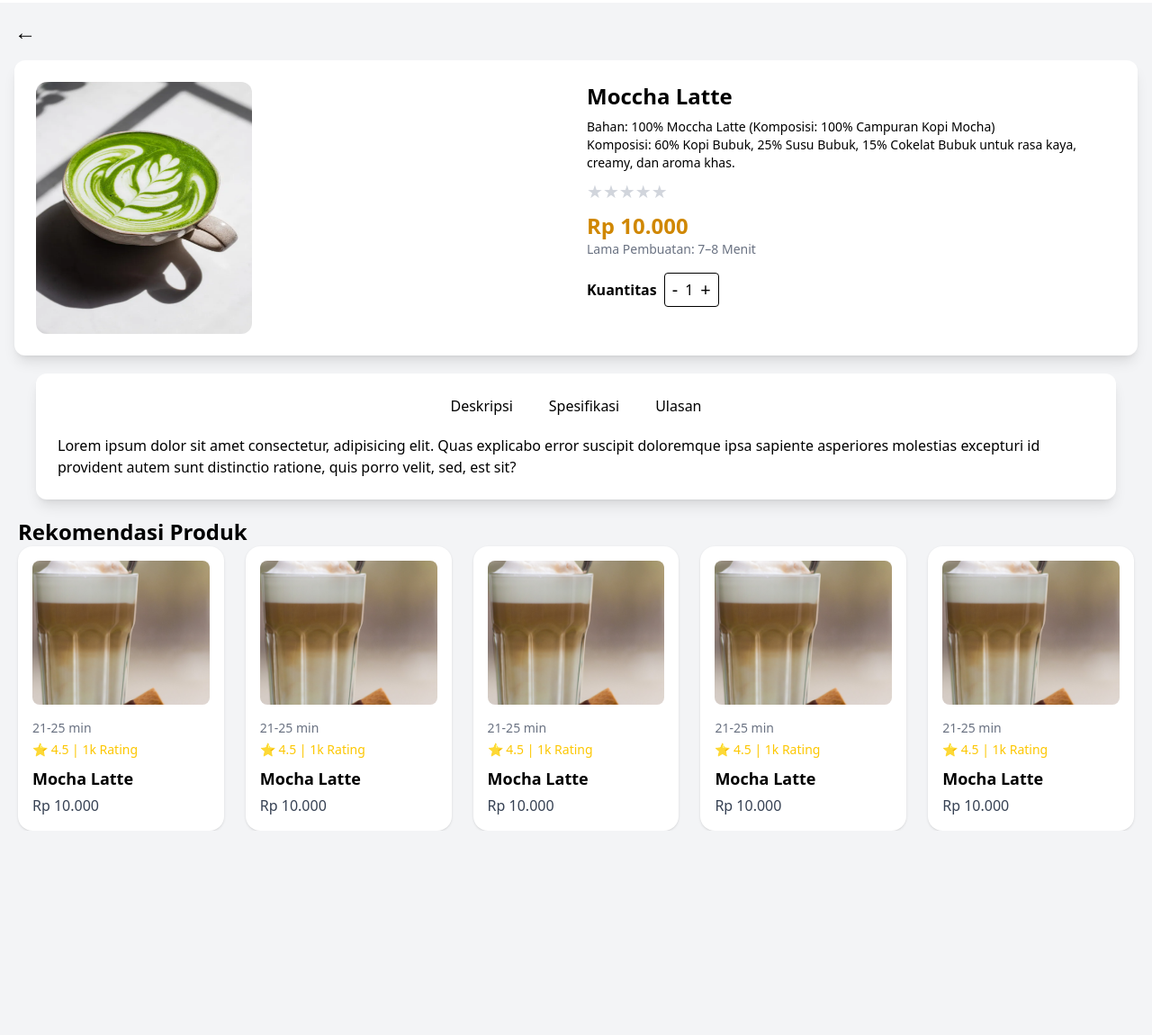
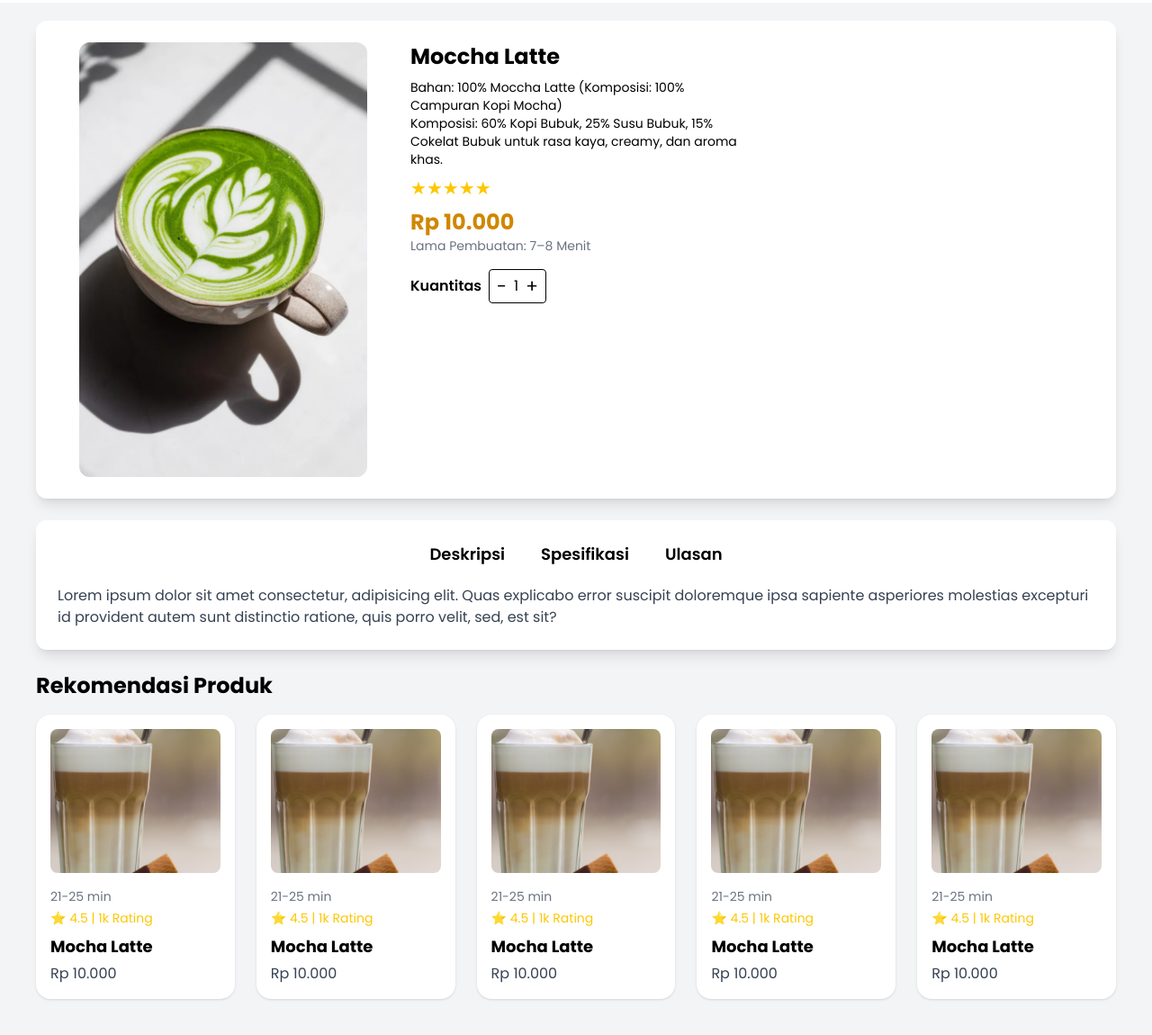
Before and after one commit to Sazhumaa/Nirantara-Cafe, a website: page src/BuyingPageBaru.html in a window 1280 px wide. Shown: the part 135-1285 px from the top of the page at 90% size. Before the commit the page ends 1058 px from the top, so only its background shows below. Drawn offline with Linux system fonts and the light colour scheme.

Commit message:
Raw Buying Page

```diff
--- a/src/BuyingPageBaru.html
+++ b/src/BuyingPageBaru.html
@@ -1,19 +1,18 @@
 <!DOCTYPE html>
 <html lang="en">
 <head>
-    <meta charset="UTF-8">
-    <meta name="viewport" content="width=device-width, initial-scale=1.0">
+  <meta charset="UTF-8" />
+  <meta name="viewport" content="width=device-width, initial-scale=1.0" />
   <title>Buying Page</title>
-    <link href="./output.css" rel="stylesheet" >
+  <link href="./output.css" rel="stylesheet" />
   <script src="main.js"></script>
-    <link rel="preconnect" href="https://fonts.googleapis.com">
-    <link rel="preconnect" href="https://fonts.gstatic.com" crossorigin>
-    <link href="https://fonts.googleapis.com/css2?family=Poppins:wght@400;600;700&display=swap" rel="stylesheet">
+  <link rel="preconnect" href="https://fonts.googleapis.com" />
+  <link rel="preconnect" href="https://fonts.gstatic.com" crossorigin />
+  <link href="https://fonts.googleapis.com/css2?family=Poppins:wght@400;600;700&display=swap" rel="stylesheet" />
 </head>
+<body class="bg-gray-100 font-[Poppins]">
 
-<body class="bg-gray-100">
-
-    <section>
+  <!-- Navigation -->
     <nav class="pb-8 pt-10 p-10 bg-white">
         <!-- Header -->
         <div class="flex items-center justify-between mb-6">
@@ -29,35 +28,27 @@
             </div>
           </div>
     </nav>
-</section>
 
-<div class="p-4">
-    <button class="text-2xl">&#8592;</button>
-  </div>
+
 
   <!-- Product Section -->
-  <div class="bg-white mx-4 p-6 rounded-xl shadow-lg">
-    <div class="grid md:grid-cols-2 gap-6">
-      <!-- Image -->
-      <img src="image/Matcha Latte.webp" alt="Moccha Latte" class="w-60 h-70 rounded-xl" />
-
-
-      <!-- Info -->
+  <section class="bg-white mx-4 md:mx-10 p-6 rounded-xl shadow-lg mt-5">
+    <div class="grid md:grid-cols-3 gap-6">
+      <div class="flex justify-center">
+        <img src="image/Matcha Latte.webp" alt="Moccha Latte" class="w-full max-w-xs h-auto rounded-xl object-cover" />
+      </div>
       <div>
         <h2 class="text-2xl font-bold mb-2">Moccha Latte</h2>
         <p class="text-sm mb-2">Bahan: 100% Moccha Latte (Komposisi: 100% Campuran Kopi Mocha)<br>
           Komposisi: 60% Kopi Bubuk, 25% Susu Bubuk, 15% Cokelat Bubuk untuk rasa kaya, creamy, dan aroma khas.</p>
 
-        <!-- Stars -->
         <div class="flex space-x-1 my-2">
-          <span class="text-gray-300 text-xl">★★★★★</span>
+          <span class="text-yellow-400 text-xl">★★★★★</span>
         </div>
 
-        <!-- Harga dan Durasi -->
         <p class="text-yellow-600 text-2xl font-bold">Rp 10.000</p>
         <p class="text-sm text-gray-500">Lama Pembuatan: 7–8 Menit</p>
 
-        <!-- Kuantitas -->
         <div class="flex items-center mt-4 space-x-2">
           <span class="font-semibold">Kuantitas</span>
           <div class="flex items-center border rounded px-2 py-1 space-x-2">
@@ -68,86 +59,65 @@
         </div>
       </div>
     </div>
+  </section>
+
+  <!-- Description / Specification / Review -->
+  <section class="bg-white mx-4 md:mx-10 mt-6 p-6 rounded-xl shadow-lg">
+    <div class="flex justify-center gap-6 md:gap-10 text-center text-base md:text-lg font-semibold">
+      <h1 class="cursor-pointer hover:text-yellow-500">Deskripsi</h1>
+      <h1 class="cursor-pointer hover:text-yellow-500">Spesifikasi</h1>
+      <h1 class="cursor-pointer hover:text-yellow-500">Ulasan</h1>
     </div>
-
-        <!-- Deskription, Specific, Ulasan -->
-        <div class="bg-white mx-10 mt-5 p-6 rounded-xl shadow-lg">
-          <!-- H1 -->
-            <div class="flex justify-center gap-10 text-center  ">
-              <h1>Deskripsi</h1>
-              <h1>Spesifikasi</h1>
-              <h1>Ulasan</h1>
-            </div>
-
-          <!-- Paragraf -->
-            <div class="mt-5 ">
+    <div class="mt-5 text-sm md:text-base text-gray-700">
       <p>Lorem ipsum dolor sit amet consectetur, adipisicing elit. Quas explicabo error suscipit doloremque ipsa sapiente asperiores molestias excepturi id provident autem sunt distinctio ratione, quis porro velit, sed, est sit?</p>
     </div>
-        </div>
-
+  </section>
 
   <!-- Rekomendasi Produk -->
-
-        <div class="mt-5 mx-5 ">
-
-          <span class="text-2xl font-bold">
-            <h1>Rekomendasi Produk</h1>
-          </span>
-
-          <div class="grid grid-cols-1 md:grid-cols-5 gap-6">
-          <div class="bg-white p-4 rounded-2xl shadow hover:shadow-lg">
-            <img src="image\latte-macchiato-245477_1280.jpg" alt="Mocha Latte" class="rounded-lg mb-4 h-40 w-full object-cover">
+  <section class="mt-6 mx-4 md:mx-10">
+    <h1 class="text-xl md:text-2xl font-bold mb-4">Rekomendasi Produk</h1>
+    <div class="grid grid-cols-1 sm:grid-cols-2 md:grid-cols-3 lg:grid-cols-5 gap-6">
+      <!-- Produk Card -->
+      <!-- Ulangi sebanyak yang dibutuhkan -->
+      <div class="bg-white p-4 rounded-2xl shadow hover:shadow-lg mb-10">
+        <img src="image/latte-macchiato-245477_1280.jpg" alt="Mocha Latte" class="rounded-lg mb-4 h-40 w-full object-cover">
         <div class="text-gray-500 text-sm mb-1">21-25 min</div>
-            <div class="flex items-center gap-1 text-yellow-400 text-sm mb-2">
-              ⭐ 4.5 | 1k Rating
+        <div class="flex items-center gap-1 text-yellow-400 text-sm mb-2">⭐ 4.5 | 1k Rating</div>
+        <h4 class="text-lg font-bold mb-1">Mocha Latte</h4>
+        <p class="text-gray-700">Rp 10.000</p>
       </div>
+      <div class="bg-white p-4 rounded-2xl shadow hover:shadow-lg mb-10">
+        <img src="image/latte-macchiato-245477_1280.jpg" alt="Mocha Latte" class="rounded-lg mb-4 h-40 w-full object-cover">
+        <div class="text-gray-500 text-sm mb-1">21-25 min</div>
+        <div class="flex items-center gap-1 text-yellow-400 text-sm mb-2">⭐ 4.5 | 1k Rating</div>
+        <h4 class="text-lg font-bold mb-1">Mocha Latte</h4>
+        <p class="text-gray-700">Rp 10.000</p>
+      </div>
+      <div class="bg-white p-4 rounded-2xl shadow hover:shadow-lg mb-10">
+        <img src="image/latte-macchiato-245477_1280.jpg" alt="Mocha Latte" class="rounded-lg mb-4 h-40 w-full object-cover">
+        <div class="text-gray-500 text-sm mb-1">21-25 min</div>
+        <div class="flex items-center gap-1 text-yellow-400 text-sm mb-2">⭐ 4.5 | 1k Rating</div>
+        <h4 class="text-lg font-bold mb-1">Mocha Latte</h4>
+        <p class="text-gray-700">Rp 10.000</p>
+      </div>
+      <div class="bg-white p-4 rounded-2xl shadow hover:shadow-lg mb-10">
+        <img src="image/latte-macchiato-245477_1280.jpg" alt="Mocha Latte" class="rounded-lg mb-4 h-40 w-full object-cover">
+        <div class="text-gray-500 text-sm mb-1">21-25 min</div>
+        <div class="flex items-center gap-1 text-yellow-400 text-sm mb-2">⭐ 4.5 | 1k Rating</div>
+        <h4 class="text-lg font-bold mb-1">Mocha Latte</h4>
+        <p class="text-gray-700">Rp 10.000</p>
+      </div>
+      <div class="bg-white p-4 rounded-2xl shadow hover:shadow-lg mb-10">
+        <img src="image/latte-macchiato-245477_1280.jpg" alt="Mocha Latte" class="rounded-lg mb-4 h-40 w-full object-cover">
+        <div class="text-gray-500 text-sm mb-1">21-25 min</div>
+        <div class="flex items-center gap-1 text-yellow-400 text-sm mb-2">⭐ 4.5 | 1k Rating</div>
         <h4 class="text-lg font-bold mb-1">Mocha Latte</h4>
         <p class="text-gray-700">Rp 10.000</p>
       </div>
 
-          <div class="bg-white p-4 rounded-2xl shadow hover:shadow-lg">
-            <img src="image\latte-macchiato-245477_1280.jpg" alt="Mocha Latte" class="rounded-lg mb-4 h-40 w-full object-cover">
-            <div class="text-gray-500 text-sm mb-1">21-25 min</div>
-            <div class="flex items-center gap-1 text-yellow-400 text-sm mb-2">
-              ⭐ 4.5 | 1k Rating
+      <!-- Duplikat card lainnya dengan data berbeda jika diperlukan -->
     </div>
-            <h4 class="text-lg font-bold mb-1">Mocha Latte</h4>
-            <p class="text-gray-700">Rp 10.000</p>
-          </div>
-
-          <div class="bg-white p-4 rounded-2xl shadow hover:shadow-lg">
-            <img src="image\latte-macchiato-245477_1280.jpg" alt="Mocha Latte" class="rounded-lg mb-4 h-40 w-full object-cover">
-            <div class="text-gray-500 text-sm mb-1">21-25 min</div>
-            <div class="flex items-center gap-1 text-yellow-400 text-sm mb-2">
-              ⭐ 4.5 | 1k Rating
-            </div>
-            <h4 class="text-lg font-bold mb-1">Mocha Latte</h4>
-            <p class="text-gray-700">Rp 10.000</p>
-          </div>
-
-          <div class="bg-white p-4 rounded-2xl shadow hover:shadow-lg">
-            <img src="image\latte-macchiato-245477_1280.jpg" alt="Mocha Latte" class="rounded-lg mb-4 h-40 w-full object-cover">
-            <div class="text-gray-500 text-sm mb-1">21-25 min</div>
-            <div class="flex items-center gap-1 text-yellow-400 text-sm mb-2">
-              ⭐ 4.5 | 1k Rating
-            </div>
-            <h4 class="text-lg font-bold mb-1">Mocha Latte</h4>
-            <p class="text-gray-700">Rp 10.000</p>
-          </div>
-
-          <div class="bg-white p-4 rounded-2xl shadow hover:shadow-lg">
-            <img src="image\latte-macchiato-245477_1280.jpg" alt="Mocha Latte" class="rounded-lg mb-4 h-40 w-full object-cover">
-            <div class="text-gray-500 text-sm mb-1">21-25 min</div>
-            <div class="flex items-center gap-1 text-yellow-400 text-sm mb-2">
-              ⭐ 4.5 | 1k Rating
-            </div>
-            <h4 class="text-lg font-bold mb-1">Mocha Latte</h4>
-            <p class="text-gray-700">Rp 10.000</p>
-          </div>
-        </div>
-
-        </div>
-
+  </section>
 
 </body>
 </html>
```
Also changed, not shown: src/output.css. Lines whose indentation alone changed are shown as unchanged.
